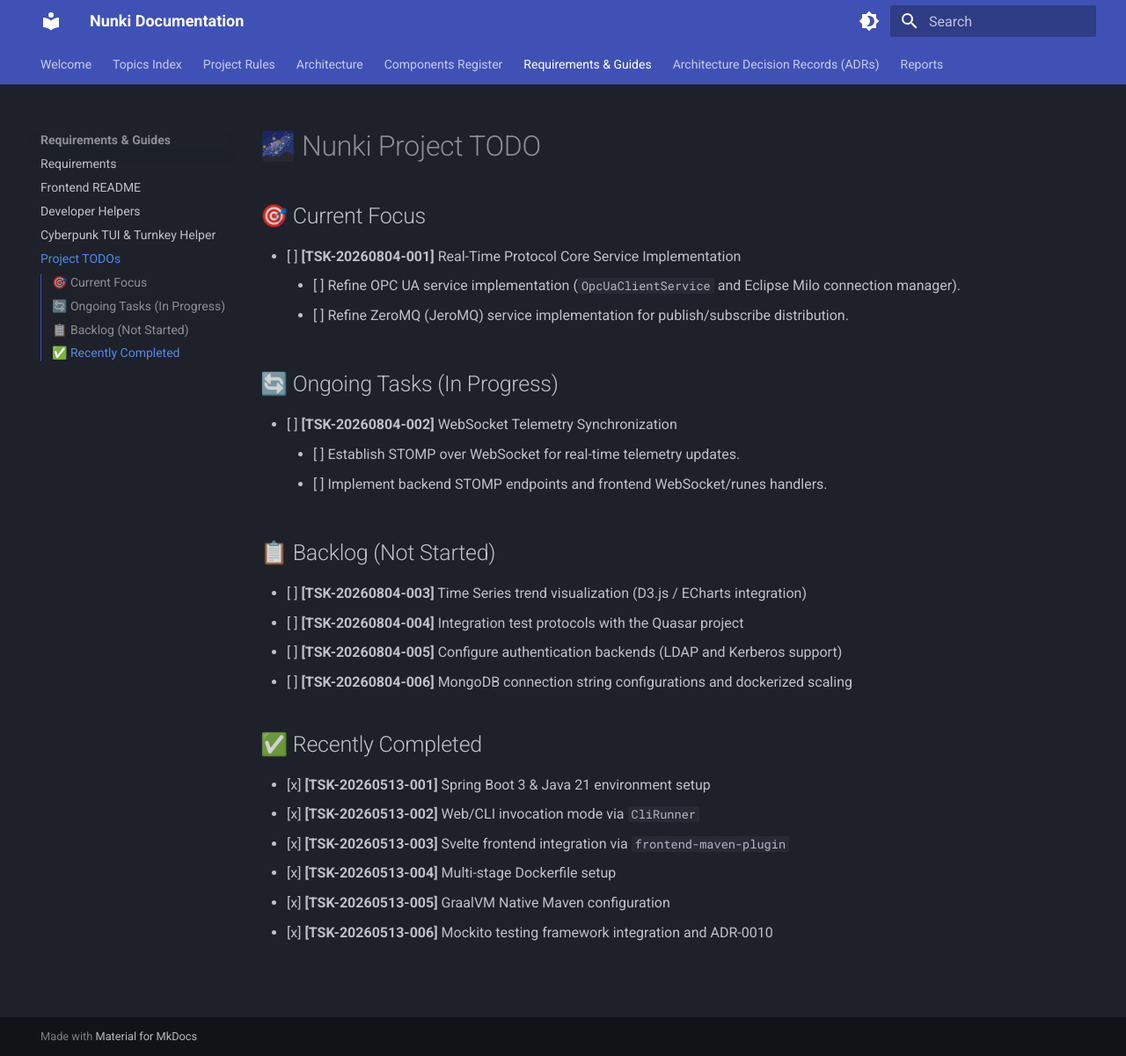
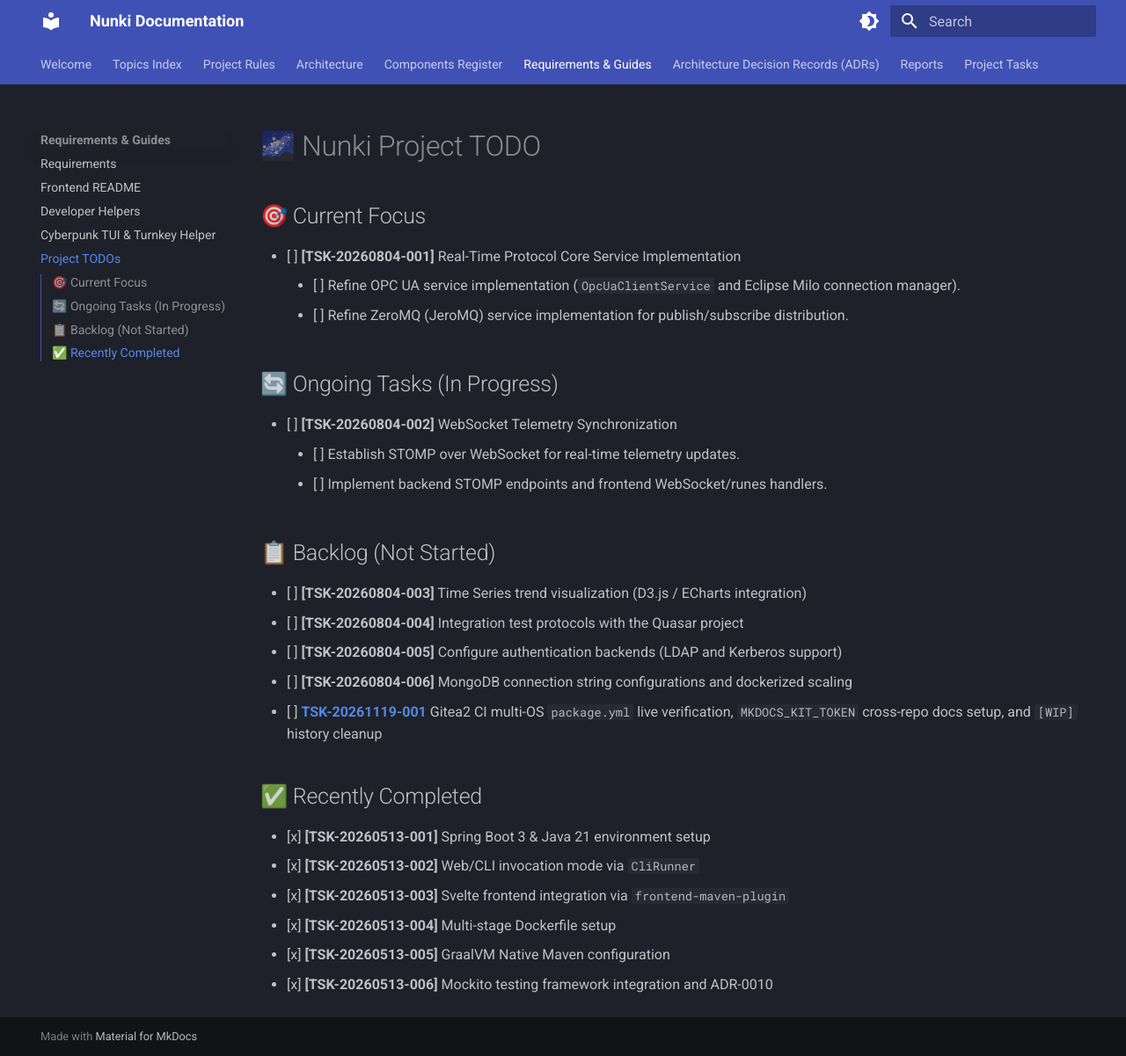
Before and after one commit to mlecabellec/nunki, an MkDocs documentation site: the page built from doc/docs/TODO.md, in a window 1280 px wide and 1201 px high. Shown: the whole window at 88% size. Built offline with MkDocs 1.6.1 and Material for MkDocs 9.7.7, drawn with Linux system fonts in a browser that asks for light colours.

Commit message:
[WIP] Document remaining Gitea2 packaging and cross-repo docs open points (TSK-20261119-001) [skip ci]
Add doc/docs/tasks/TSK-20261119-001.md and register it in doc/docs/TODO.md and doc/mkdocs.yml following Gitea2 CI baseline e7729eed (Run #76 ci.yml and Run #77 deploy-docs.yml green).

Remaining open points recorded:
- Execute a solo gitea2 workflow_dispatch/tag verification run of .gitea/workflows/package.yml across debian-12, debian-13, fedora, and archlinux to test max-parallel=1 serialization, Fedora 45 java-latest-openjdk-devel, hardened APT/mirror fallback, and embedded Quasar O1/zero-swap BUILD_JOBS=1 flags.
- Provision MKDOCS_KIT_TOKEN on gitea2 (or sync GitHub mirror) so Nunki docs workflows consume mkdocs-kit 4f38b512+ directly without fallback.
- Squash temporary [WIP] CI commits once multi-OS packaging passes cleanly across all 4 distributions.

Documentation-only commit; no Java/Svelte/CMake edits or workflow trigger changes ([skip ci]).

```diff
--- a/doc/docs/TODO.md
+++ b/doc/docs/TODO.md
@@ -15,6 +15,7 @@
 - [ ] **[TSK-20260804-004]** Integration test protocols with the Quasar project
 - [ ] **[TSK-20260804-005]** Configure authentication backends (LDAP and Kerberos support)
 - [ ] **[TSK-20260804-006]** MongoDB connection string configurations and dockerized scaling
+- [ ] **[TSK-20261119-001](tasks/TSK-20261119-001.md)** Gitea2 CI multi-OS `package.yml` live verification, `MKDOCS_KIT_TOKEN` cross-repo docs setup, and `[WIP]` history cleanup
 
 ## ✅ Recently Completed
 - [x] **[TSK-20260513-001]** Spring Boot 3 & Java 21 environment setup
--- a/doc/mkdocs.yml
+++ b/doc/mkdocs.yml
@@ -50,3 +50,5 @@ nav:
       - "ADR-0010: Introduce Mockito": docs/adr/ADR-0010.md
   - Reports:
       - Initialization Report: reports/INITIALIZATION_REPORT.md
+  - Project Tasks:
+      - "TSK-20261119-001 Gitea2 CI Multi-OS Packaging & Docs Follow-Up": tasks/TSK-20261119-001.md
```
Also changed, not shown: doc/docs/tasks/TSK-20261119-001.md (added, +42 -0 lines).
